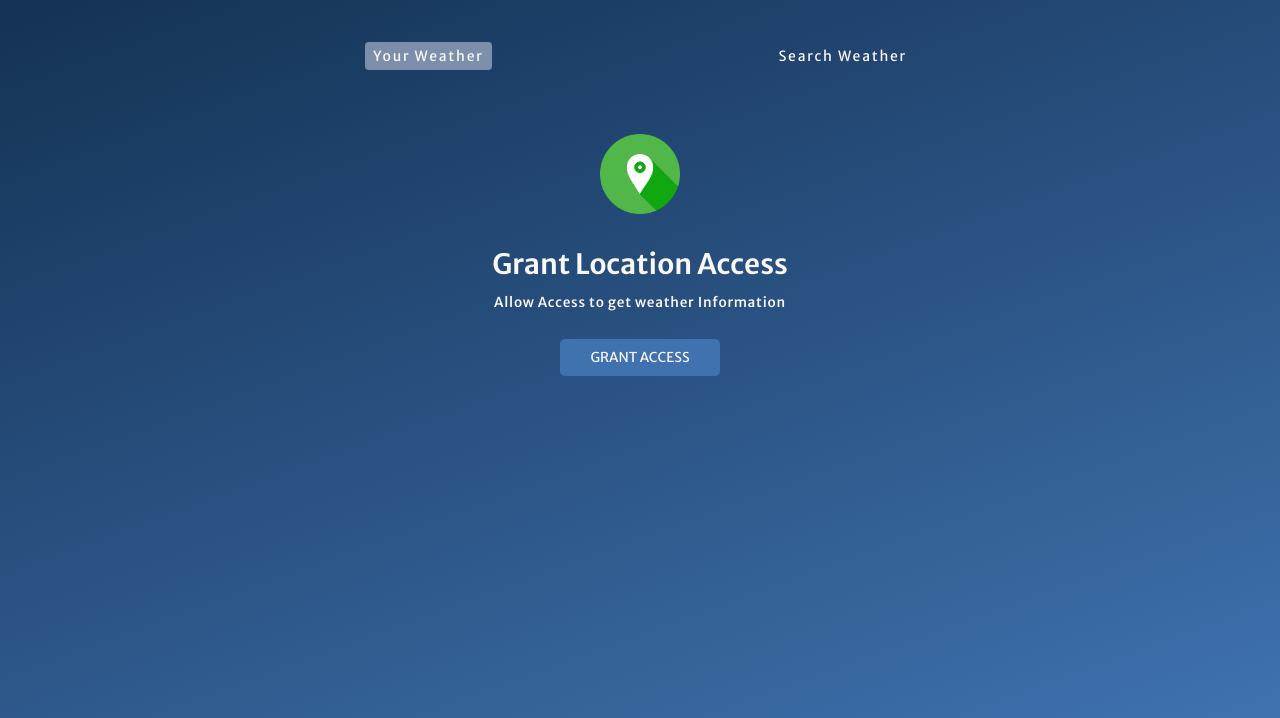
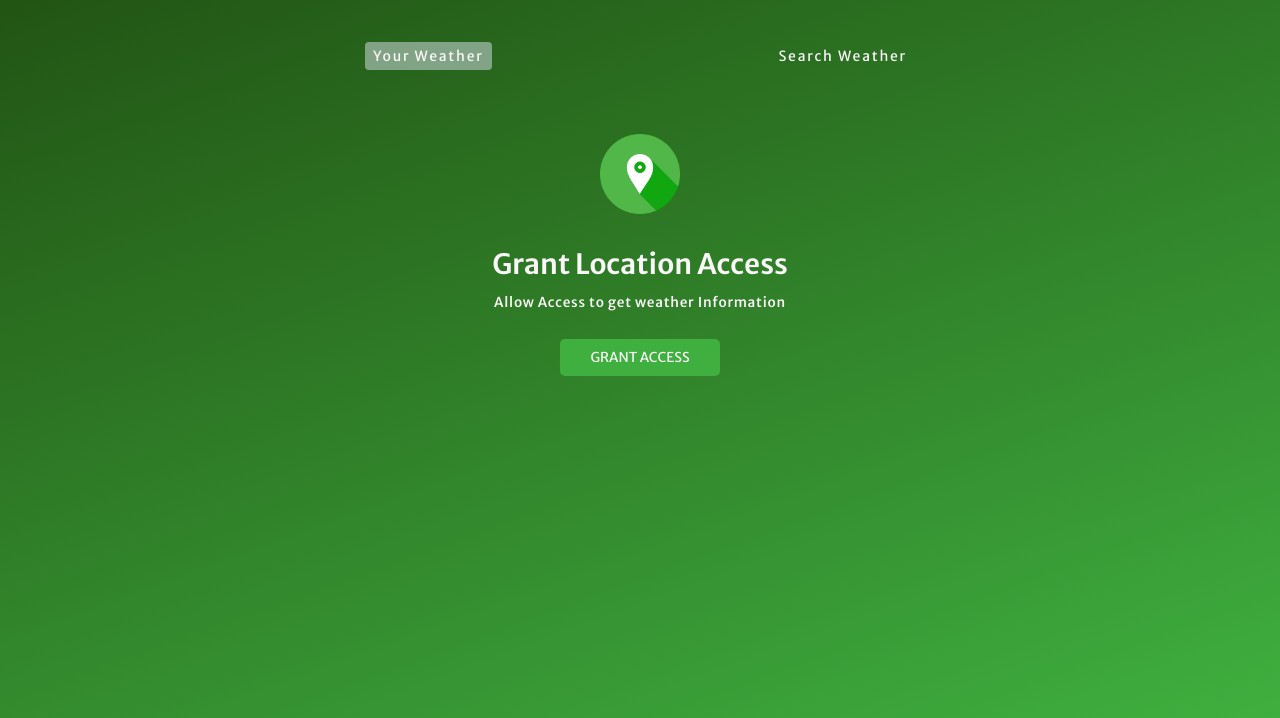
Before and after one commit to Hrishi-18-ctrl/Prodigy-Task-5, a plain HTML site: page index.html in a window 1280 px wide. Shown: the part 82-800 px from the top of the page. Drawn offline with Linux system fonts and the light colour scheme.

Commit message:
Update styles.css

```diff
--- a/styles.css
+++ b/styles.css
@@ -1,3 +1,4 @@
+
 *,*::before,*::after {
     margin: 0;
     padding: 0;
@@ -6,8 +7,8 @@
 }
 
 :root {
-    --colorDark1: #112D4E;
-    --colorDark2: #3F72AF;
+    --colorDark1: #204e11;
+    --colorDark2: #3faf3f;
     --colorLight1: #DBE2EF;
     --colorLight2: #F9F7F7;
 }
@@ -16,7 +17,7 @@
     width:100vw;
     height:100vh;
     color: var(--colorLight2);
-    background-image: linear-gradient(160deg, #112d4e 0%, #3f72af 100%);;
+    background-image: linear-gradient(160deg, #204e11 0%, #3faf3f 100%);;
 }
 
 h1 {
```
